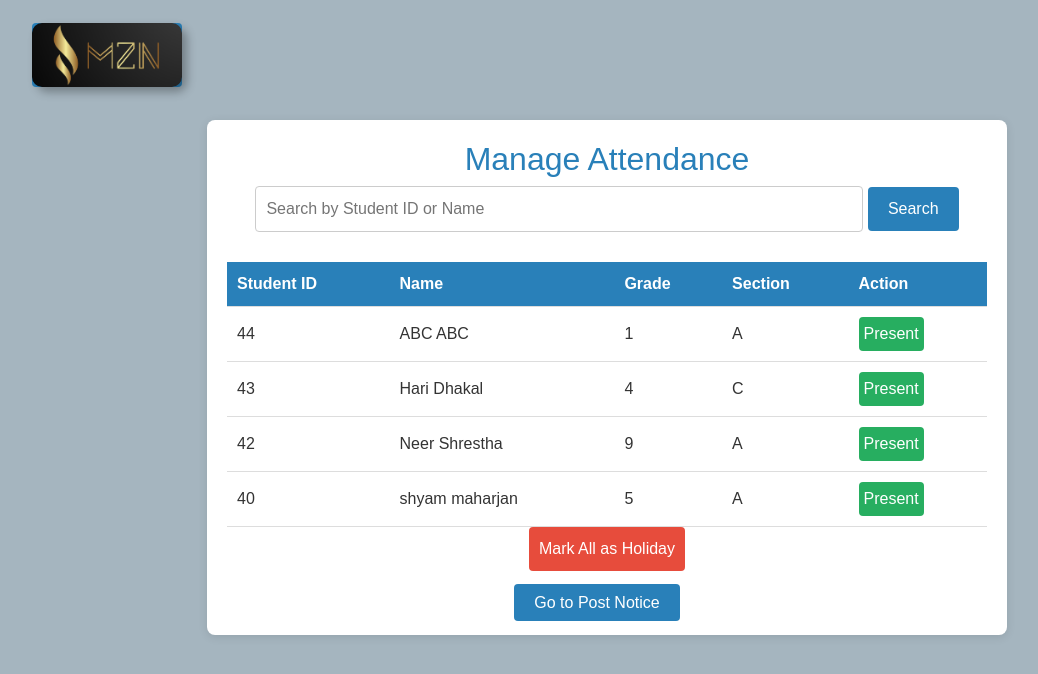
After one commit to Swatkiller/project-II, a PHP site: page /admin/manage_attendance.php in a window 1280 px wide. The commit adds this page. Shown: the top 674 px of the page, without its empty margins (33-1071 px from the left). Run offline with PHP 8.4, Linux system fonts and the light colour scheme; data comes from the database, SQL or seed files in the repository.

Commit message:
final project

```diff
--- a/qr_attendance_sys/admin/backend/qrcodes/log.txt
+++ b/qr_attendance_sys/admin/backend/qrcodes/log.txt
@@ -182,3 +182,6 @@ Output: Encrypted QR code generated and saved at ./qrcodes/student_43.png
 
 Command: python3 ^"./generate_qr.py^" 44 ^"1^" ^"A^"
 Output: Encrypted QR code generated and saved at ./qrcodes/student_44.png
+
+Command: python3 ^"./generate_qr.py^" 49 ^"4^" ^"D^"
+Output: Encrypted QR code generated and saved at ./qrcodes/student_49.png
--- a/qr_attendance_sys/admin/dashboard.php
+++ b/qr_attendance_sys/admin/dashboard.php
@@ -15,7 +15,6 @@
     <a class="logo-brand" href="./dashboard.php">
         <img class="logo" src="./images/logo.png" alt="logo" />
     </a>
-    <button type="submit" class="logout_btn">LogOut <i class="fa-solid fa-right-from-bracket"></i></button>
 </div>
 
 <div class="attendance_topic">
@@ -32,7 +31,7 @@
         </div>
 
         <div class="col-md-3 attendance-container hover-effect">
-            <a href="./manage_students.html" class="btn0-container">
+            <a href="./manage_attendance.php" class="btn0-container">
                 <img src="images/attendance.png" alt="Attendance" class="admin_img">
                 <button class="btn0">Manage Attendance</button>
             </a>
--- /dev/null
+++ b/qr_attendance_sys/admin/index.php
@@ -0,0 +1,5 @@
+<?php
+// Redirect to dashboard.php
+header("Location: dashboard.php");
+exit();
+?>
--- /dev/null
+++ b/qr_attendance_sys/admin/manage_attendance.php
@@ -0,0 +1,252 @@
+<?php
+$servername = "localhost";
+$username = "root";
+$password = "mysql";
+$dbname = "attendance_sys";
+
+$conn = new mysqli($servername, $username, $password, $dbname);
+
+// Check connection
+if ($conn->connect_error) {
+    die("Connection failed: " . $conn->connect_error);
+}
+
+// Handle form submission to mark attendance manually
+if ($_SERVER['REQUEST_METHOD'] === 'POST') {
+    $sid = isset($_POST['sid']) ? intval($_POST['sid']) : null;
+    $action = isset($_POST['action']) ? $_POST['action'] : '';
+
+    if ($action === 'present') {
+        if ($sid === null) {
+            die("Error: SID cannot be null.");
+        }
+
+        // Check if attendance has already been marked for this student today
+        $stmt = $conn->prepare("SELECT COUNT(*) AS count FROM attendance WHERE sid = ? AND date = CURDATE()");
+        $stmt->bind_param("i", $sid);
+        $stmt->execute();
+        $result = $stmt->get_result();
+        $row = $result->fetch_assoc();
+
+        if ($row['count'] > 0) {
+            $message = "Attendance already marked for today.";
+        } else {
+            // Mark attendance manually
+            $stmt = $conn->prepare("INSERT INTO attendance (sid, date, status, recorded_at) VALUES (?, CURDATE(), 'Present', NOW())");
+            $stmt->bind_param("i", $sid);
+            if ($stmt->execute()) {
+                $message = "Attendance marked successfully.";
+            } else {
+                $message = "Error marking attendance: " . $stmt->error;
+            }
+        }
+    } elseif ($action === 'holiday') {
+        // Mark all students as a holiday for the current day
+        $stmt = $conn->prepare("INSERT INTO attendance (sid, date, status, recorded_at) SELECT sid, CURDATE(), 'Holiday', NOW() FROM student_details");
+        if ($stmt->execute()) {
+            $message = "All students marked as Holiday for today.";
+        } else {
+            $message = "Error marking holiday: " . $stmt->error;
+        }
+    }
+}
+
+// Search students by sid or name
+$search_keyword = isset($_GET['search']) ? $_GET['search'] : '';
+$query = "SELECT student_details.sid,
+                 CONCAT(student_details.first_name, ' ', student_details.last_name) AS name,
+                 student_details.grade,
+                 student_details.section
+          FROM student_details
+          WHERE student_details.sid LIKE ? OR CONCAT(student_details.first_name, ' ', student_details.last_name) LIKE ?
+          ORDER BY student_details.sid DESC LIMIT 5"; // Limit to 5 students
+$search_param = "%$search_keyword%";
+$stmt = $conn->prepare($query);
+$stmt->bind_param("ss", $search_param, $search_param);
+$stmt->execute();
+$result = $stmt->get_result();
+?>
+
+<!DOCTYPE html>
+<html lang="en">
+
+<head>
+    <meta charset="UTF-8">
+    <meta name="viewport" content="width=device-width, initial-scale=1.0">
+    <title>Manage Attendance</title>
+    <link rel="icon" class="image/x-icon" href="./images/logo.png">
+    <?php include './header.php'?>
+    <style>
+        body {
+    font-family: Arial, sans-serif;
+    background-color: #A5B5BF;
+    color: #333;
+    margin: 0;
+    padding: 20px;
+}
+
+.container {
+    max-width: 800px;
+    margin: 0 auto;
+    background-color: white;
+    padding: 20px;
+    border-radius: 8px;
+    box-shadow: 0 2px 10px rgba(0, 0, 0, 0.1);
+}
+
+h2 {
+    text-align: center;
+    color: #2980b9;
+}
+
+.success-message {
+    background-color: #d4edda;
+    color: #155724;
+    border: 1px solid #c3e6cb;
+    padding: 10px;
+    border-radius: 5px;
+    margin-bottom: 20px;
+    text-align: center;
+}
+
+form {
+    margin-bottom: 20px;
+    text-align: center;
+}
+
+input[type="text"],
+textarea {
+    width: 80%;
+    padding: 10px;
+    border: 1px solid #ccc;
+    border-radius: 4px;
+    margin-bottom: 10px;
+}
+
+input[type="submit"],
+button {
+    background-color: #2980b9;
+    color: white;
+    padding: 10px 15px;
+    border: none;
+    border-radius: 4px;
+    cursor: pointer;
+    transition: background-color 0.3s ease;
+}
+
+input[type="submit"]:hover,
+button:hover {
+    background-color: #1c598a;
+}
+
+table {
+    width: 100%;
+    border-collapse: collapse;
+    margin-top: 20px;
+}
+
+th, td {
+    padding: 10px;
+    text-align: left;
+    border-bottom: 1px solid #ddd;
+}
+
+th {
+    background-color: #2980b9;
+    color: white;
+}
+
+tr:hover {
+    background-color: #f1f1f1;
+}
+
+a {
+    text-decoration: none;
+    color: white;
+    background-color: #2980b9;
+    border-radius: 4px;
+    margin-bottom: 30px;
+    margin-left: -20px;
+    transition: background-color 0.3s ease;
+}
+
+a:hover {
+    background-color: #1c598a;
+}
+
+input[type="hidden"] {
+    display: none;
+}
+
+    </style>
+
+</head>
+
+<body>
+
+<div class="brand-container">
+    <a class="logo-brand" href="./dashboard.php">
+        <img class="logo" src="./images/logo.png" alt="logo" />
+    </a>
+</div>
+    <div class="container">
+        <h2>Manage Attendance</h2>
+
+        <?php if (isset($message)) : ?>
+            <div class="success-message"><?php echo $message; ?></div>
+        <?php endif; ?>
+
+        <!-- Search Form -->
+        <form method="GET" action="manage_attendance.php" style="margin-bottom: 20px; text-align: center;">
+            <input type="text" name="search" placeholder="Search by Student ID or Name" value="<?php echo htmlspecialchars($search_keyword); ?>" required>
+            <button type="submit" style="background-color: #2980b9; color: white; padding: 10px 20px; border: none; border-radius: 4px; cursor: pointer;">Search</button>
+        </form>
+
+        <!-- Display Last 5 Registered Students -->
+        <?php if ($result->num_rows > 0) : ?>
+            <table>
+                <tr>
+                    <th>Student ID</th>
+                    <th>Name</th>
+                    <th>Grade</th>
+                    <th>Section</th>
+                    <th>Action</th>
+                </tr>
+                <?php while ($row = $result->fetch_assoc()) : ?>
+                    <tr>
+                        <td><?php echo $row['sid']; ?></td>
+                        <td><?php echo $row['name']; ?></td>
+                        <td><?php echo $row['grade']; ?></td>
+                        <td><?php echo $row['section']; ?></td>
+                        <td>
+                            <form method="POST" action="manage_attendance.php" style="display:inline;">
+                                <input type="hidden" name="sid" value="<?php echo $row['sid']; ?>">
+                                <input type="submit" name="action" value="Present" style="background-color: #27ae60; color: white; padding: 5px; border: none; border-radius: 4px;">
+                            </form>
+                        </td>
+                    </tr>
+                <?php endwhile; ?>
+            </table>
+        <?php else : ?>
+            <p style="text-align: center;">No students found.</p>
+        <?php endif; ?>
+
+        <!-- Mark Holiday Form -->
+        <div style="text-align: center; margin-bottom: 20px;">
+            <form method="POST" action="manage_attendance.php">
+                <input type="hidden" name="action" value="holiday">
+                <input type="submit" value="Mark All as Holiday" style="background-color: #e74c3c; color: white; padding: 10px; border: none; border-radius: 4px; cursor: pointer;">
+            </form>
+        </div>
+
+        <!-- Redirect to Post Notice Page -->
+        <div style="text-align: center;">
+            <a href="post_notice.php" style="background-color: #2980b9; color: white; padding: 10px 20px; border-radius: 4px; text-decoration: none;">Go to Post Notice</a>
+        </div>
+    </div>
+</body>
+</html>
+
+<?php
+$conn->close();
+?>
```
Also changed, not shown: qr_attendance_sys/admin/backend/reg_form.php (+25 -0 lines), qr_attendance_sys/admin/check_email.php (added, +21 -0 lines), qr_attendance_sys/admin/manage_students.php (+16 -1 lines), qr_attendance_sys/admin/post_notice.php (added, +175 -0 lines), qr_attendance_sys/admin/registration.php (+12 -5 lines), qr_attendance_sys/admin/view_qr.php (+7 -2 lines), qr_attendance_sys/mark_attendance.php (+6 -7 lines), qr_attendance_sys/admin/backend/qrcodes/student_49.png (added), qr_attendance_sys/admin/manual_attandence.html (deleted), 1 other file.
